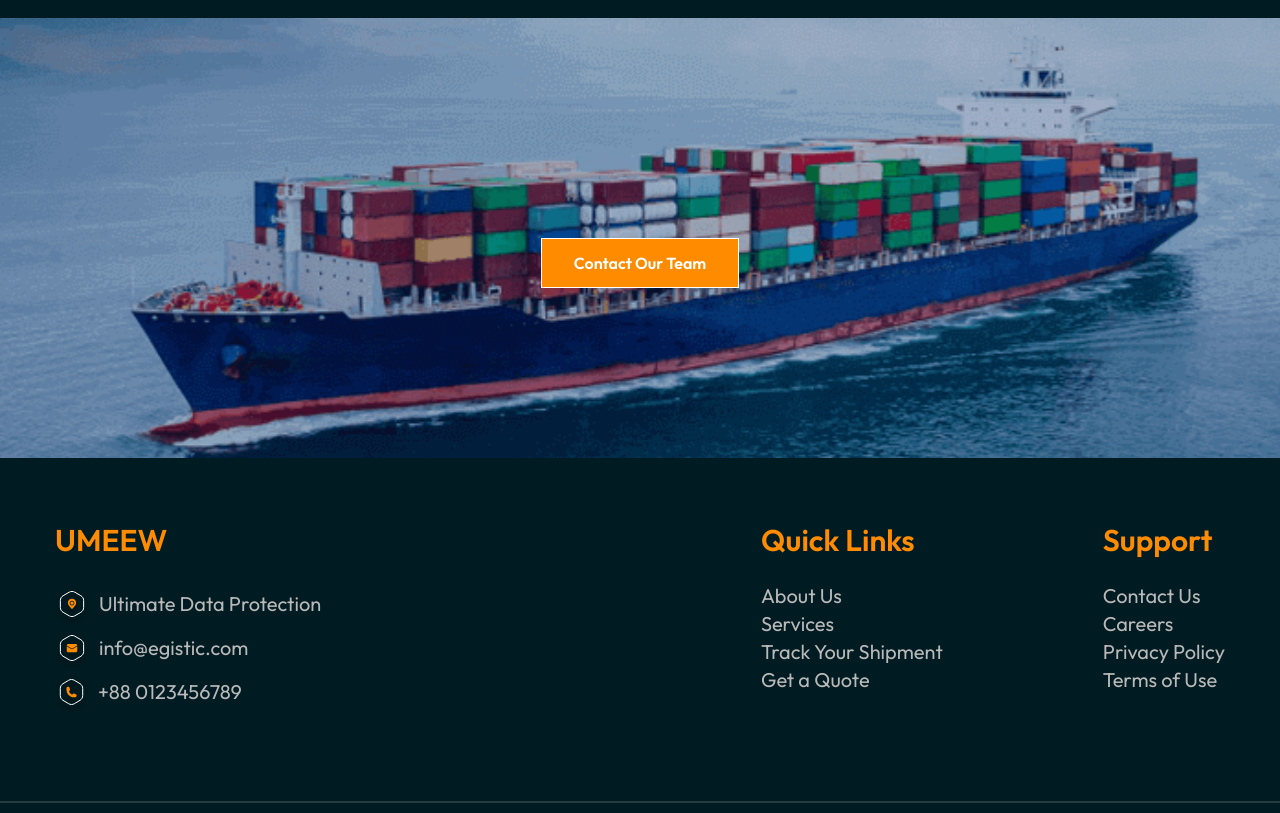
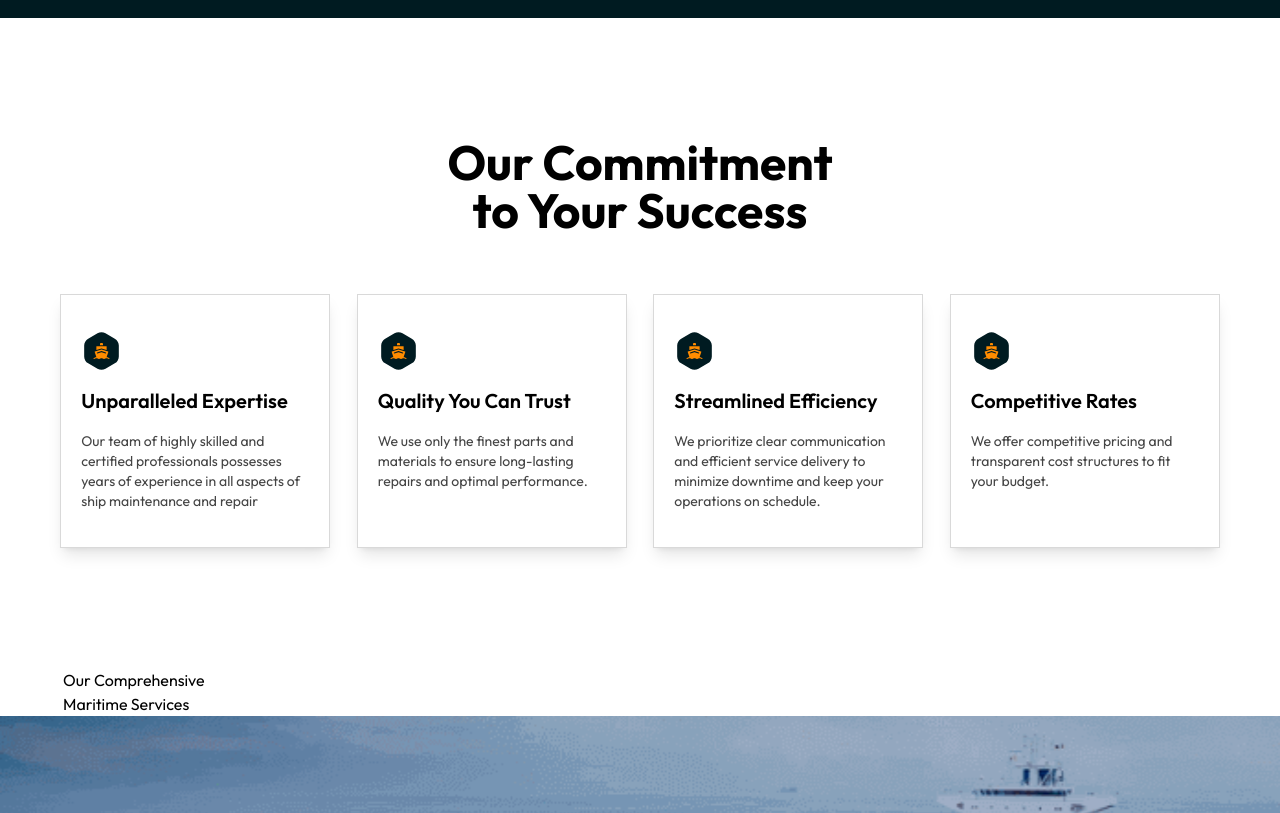
Before and after one commit to BackBenchersItHouse/Umeew-maritime, a React (Vite) app: page / in a window 1280 px wide. Shown: the part 760-1573 px from the top of the page. Built offline with nearby package versions, Linux system fonts and the light colour scheme.

Commit message:
Our commitmnet section resposivly done & Our services section created

```diff
--- a/src/Layout/Main.jsx
+++ b/src/Layout/Main.jsx
@@ -6,7 +6,7 @@ import Footer from "@/components/Shared/Footer";
 const Main = () => {
   return (
     <>
-      <header className="bg-primary sticky top-0 z-50 backdrop-blur-3xl border-b border-neutral/20 px-5 md:px-0">
+      <header className="bg-primary sticky top-0 z-50 backdrop-blur-3xl border-b border-neutral/20 px-5 md:px-2">
         <NavBar />
       </header>
       <Outlet />
--- a/src/Pages/Home/Banner/Banner.jsx
+++ b/src/Pages/Home/Banner.jsx
@@ -6,7 +6,7 @@ import BannerImg from "@/assets/banner-img-no-radius.svg";
 
 const Banner = () => {
   return (
-    <section className="bg-primary text-white -z-50 px-5 md:px-0">
+    <section className="bg-primary text-white -z-50 px-5 md:px-2">
       <div className="max-w-[1170px] mx-auto md:flex justify-between items-center gap-5 py-12">
         <div className="max-w-[592px] mx-auto md:mx-0">
           <h1 className="font-extrabold text-2xl md:text-3xl lg:text-5xl leading-normal capitalize animate-motion-rl-300ms md:animate-motion-lr-300ms">
--- a/src/Pages/Home/Home.jsx
+++ b/src/Pages/Home/Home.jsx
@@ -1,6 +1,8 @@
 import React from 'react';
-import Banner from './Banner/Banner';
+import Banner from './Banner';
 import ModularContent from '@/components/ModularContent';
+import OurCommitment from './OurCommitment';
+import OurServices from './OurServices';
 
 const Home = () => {
   const props = {
@@ -10,9 +12,10 @@ const Home = () => {
   return (
     <>
       <Banner />
-      <main className='max-w-[1440px] mx-auto px-5 md:px-0'>
+      <main className='max-w-[1170px] mx-auto px-5 md:px-2'>
         {/* Children Width 1170px  */}
-
+        <OurCommitment />
+        <OurServices />
       </main>
       <ModularContent {...props} />
     </>
--- /dev/null
+++ b/src/Pages/Home/OurCommitment.jsx
@@ -0,0 +1,37 @@
+import React from "react";
+import CommitmentCard from "@/components/Cards/CommitmentCard";
+
+import commitmentIcon from "@/assets/icons/ship.svg";
+
+const OurCommitment = () => {
+  const commitments = [
+    {
+      icon: commitmentIcon ,
+      title: "Unparalleled Expertise",
+      subTitle:
+        "Our team of highly skilled and certified professionals possesses years of experience in all aspects of ship maintenance and repair",
+    },
+    {
+      icon: commitmentIcon ,
+      title: "Quality You Can Trust",
+      subTitle:
+        "We use only the finest parts and materials to ensure long-lasting repairs and optimal performance.",
+    },
+    {
+      icon:  commitmentIcon ,
+      title: "Streamlined Efficiency",
+      subTitle:
+        "We prioritize clear communication and efficient service delivery to minimize downtime and keep your operations on schedule.",
+    },
+    {
+      icon:  commitmentIcon ,
+      title: "Competitive Rates",
+      subTitle:
+        "We offer competitive pricing and transparent cost structures to fit your budget.",
+    },
+  ];
+
+  return <CommitmentCard commitments={commitments} />;
+};
+
+export default OurCommitment;
--- /dev/null
+++ b/src/Pages/Home/OurServices.jsx
@@ -0,0 +1,53 @@
+import ServiceCard from "@/components/Cards/ServiceCard";
+import React from "react";
+
+// Import Images
+import chandlery from '@/assets/services/chandlery.svg';
+import shipRepair from '@/assets/services/chandlery.svg';
+import shipSupply from '@/assets/services/chandlery.svg';
+import logisticsServices from '@/assets/services/chandlery.svg';
+import exportProducts from '@/assets/services/chandlery.svg';
+
+const OurServices = () => {
+  const services = [
+    {
+      img: chandlery,
+      title: "Ship Chandlery",
+      subTitle:
+        "We provide a vast selection of provisions, deck & engine stores to meet all your vessel's requirements.",
+      path: "/",
+    },
+    {
+      icon: shipRepair,
+      title: "Ship Repair",
+      subTitle:
+        "Our expert technicians tackle both electrical and mechanical repairs, ensuring your ship's systems function flawlessly.",
+      path: "/",
+    },
+    {
+      icon: shipSupply,
+      title: "Ship Supply",
+      subTitle:
+        "United Marine is your one-stop shop for all ship supplies and equipment, from essential safety gear to specialized parts.",
+      path: "/",
+    },
+    {
+      icon: logisticsServices,
+      title: "Logistics Services",
+      subTitle:
+        "Benefit from our streamlined logistics solutions for prompt and efficient deliveries, wherever you need them.",
+      path: "/",
+    },
+    {
+      icon: exportProducts,
+      title: "Export Products Services",
+      subTitle:
+        "Navigating exports can be complex. Our team simplifies the process, ensuring your products reach their destination smoothly.",
+      path: "/",
+    },
+  ];
+
+  return <ServiceCard services={services} />;
+};
+
+export default OurServices;
--- /dev/null
+++ b/src/components/Cards/CommitmentCard.jsx
@@ -0,0 +1,21 @@
+const CommitmentCard = ({commitments}) => {
+  // console.log('commitments:', commitments);
+  return (
+    <section className="text-center my-[120px]">
+      <h1 className="text-2xl md:text-4xl lg:text-5xl font-bold mb-[60px]">
+        Our Commitment <br /> to Your Success
+      </h1>
+      <div className="grid grid-cols-1 md:grid-cols-2 lg:grid-cols-3 xl:grid-cols-4 justify-between justify-items-center gap-8">
+        {commitments?.map((commitment, idx) => (
+          <div className={`w-[270px] text-left py-9 px-5 space-y-4 border border-accent/20 shadow-lg hover:translate-y-1 duration-300 hover:border-t-4 hover:border-t-secondary ${idx === 3 ? 'lg:col-span-full xl:col-auto' : ''}`} key={idx}>
+            <img src={commitment.icon} alt={commitment.title} />
+            <h2 className="text-xl font-semibold"> {commitment.title}</h2>
+            <p className="text-sm text-accent">{commitment.subTitle}</p>
+          </div>
+        ))}
+      </div>
+    </section>
+  );
+};
+
+export default CommitmentCard;
--- /dev/null
+++ b/src/components/Cards/ServiceCard.jsx
@@ -0,0 +1,12 @@
+import React from 'react';
+
+const ServiceCard = ({services}) => {
+  console.log('services: ', services)
+  return (
+    <section>
+      <h1>Our Comprehensive <br /> Maritime Services</h1>
+    </section>
+  );
+};
+
+export default ServiceCard;
--- a/tailwind.config.js
+++ b/tailwind.config.js
@@ -14,6 +14,10 @@ export default {
         'secondary': '#FF8C00',
         'accent': '#444444',
         'neutral': '#B9B9B9',
+      },
+      screens: {
+        'xl': '1170px',
+        // => @media (min-width: 1170px) { ... }
       },
       /* ********** Animation Start ********** */
       keyframes: {
@@ -54,7 +58,7 @@ export default {
         'motion-rl-300ms': 'right-left 300ms linear',
         'motion-rl-500ms': 'right-left 500ms linear',
         'motion-rl-1s': 'right-left 1s linear',
-        'motion-bt-1s': 'bottom-top 1s linear',
+        'motion-bt-1s': 'bottom-top 300ms linear',
       },
       /* ********** Animation End ********** */
     },
```
